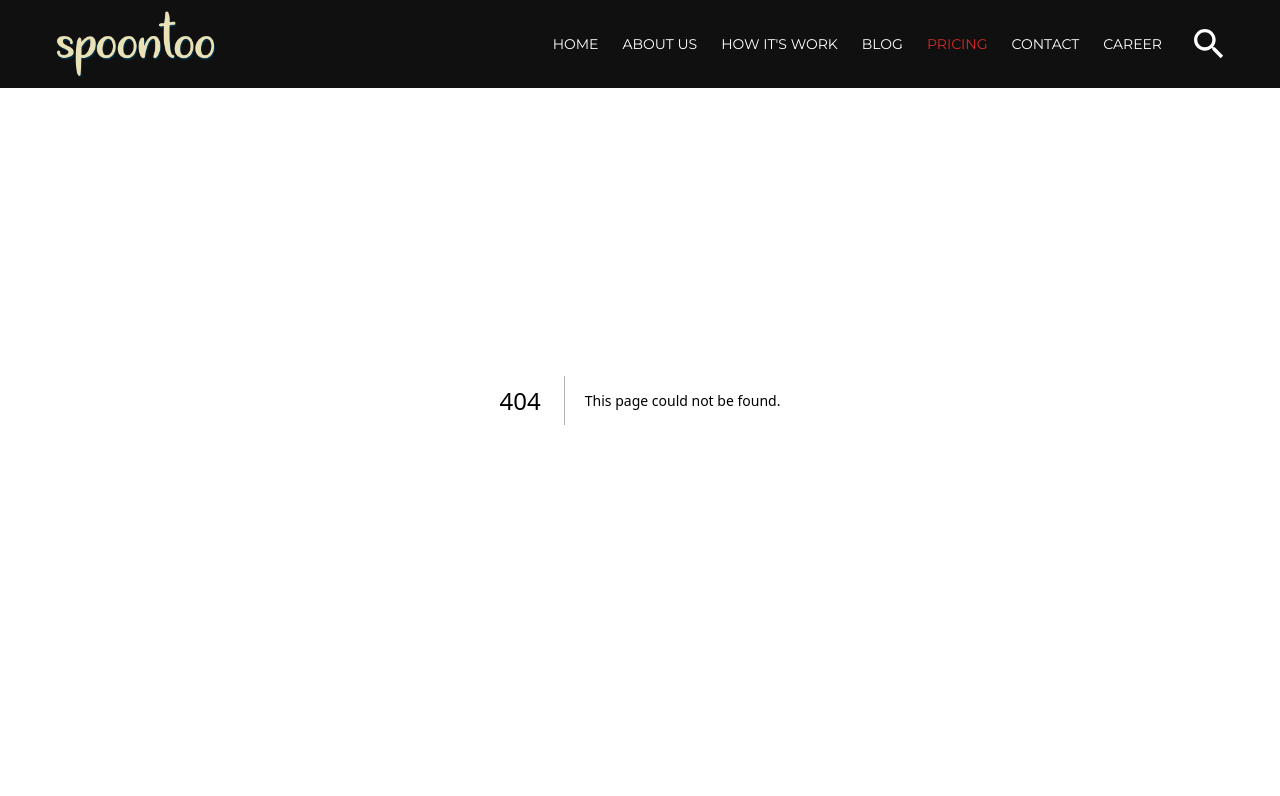
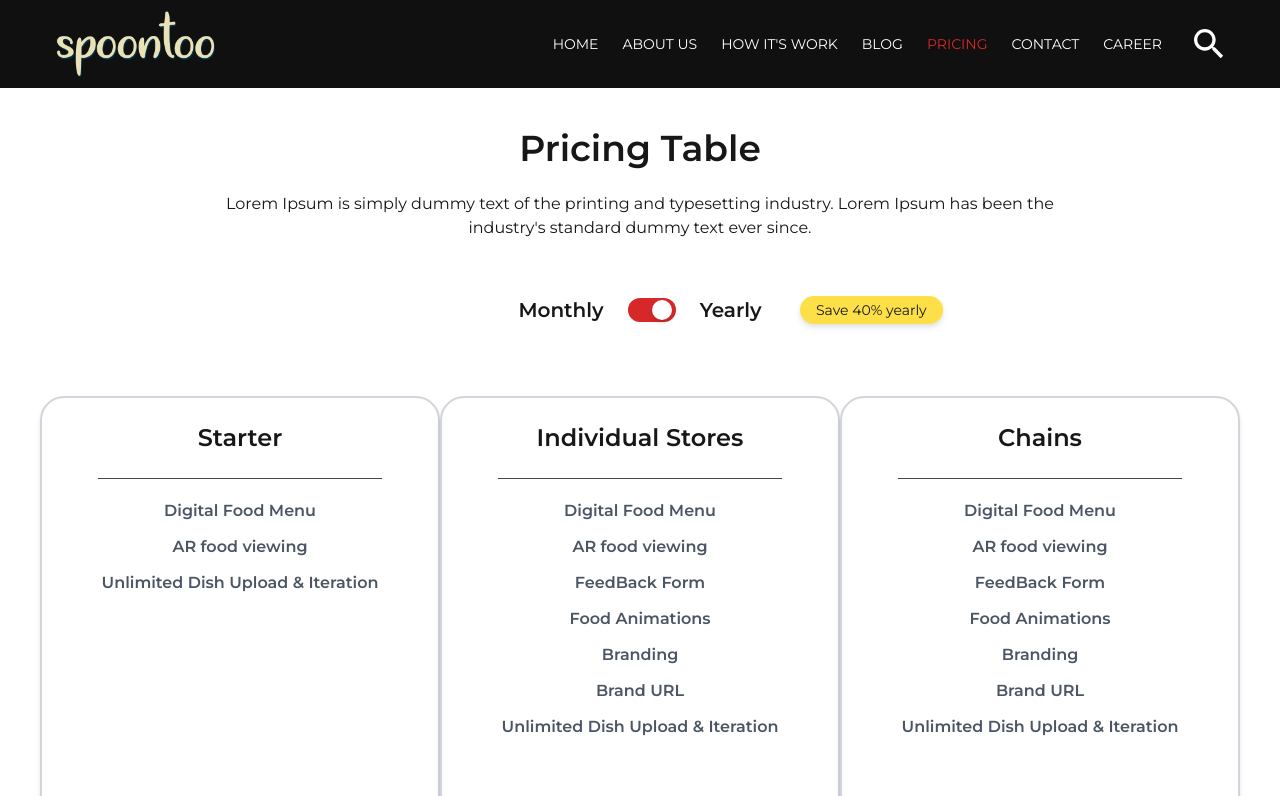
Before and after one commit to sudipblownfuse/spoontoo-dev, a Next.js app: page /pricing in a window 1280 px wide. Before the commit this address had no page. Shown: the top 796 px of the page. Built offline with nearby package versions, Linux system fonts and the light colour scheme.

Commit message:
added Pricing page

```diff
--- /dev/null
+++ b/app/pricing/page.jsx
@@ -0,0 +1,16 @@
+"use client";
+
+import HeadingSection from '@/components/PricingComponents/HeadingSection';
+import PricingSection from '@/components/PricingComponents/PricingSection';
+import React from 'react'
+
+const page = () => {
+  return (
+    <main className='w-full min-h-screen pt-[8vh]'>
+      <HeadingSection/>
+      <PricingSection/>
+    </main>
+  )
+}
+
+export default page
--- /dev/null
+++ b/components/PricingComponents/HeadingSection.jsx
@@ -0,0 +1,19 @@
+"use client";
+
+
+const HeadingSection = () => {
+  return (
+    <section className="w-full h-auto pt-16">
+      <div className="w-full width-container mx-auto px-5 flex flex-col items-center">
+        <h1 className="text-4xl font-semibold text-center">Pricing Table</h1>
+        <h6 className="w-[70%] py-6 text-center">
+          Lorem Ipsum is simply dummy text of the printing and typesetting
+          industry. Lorem Ipsum has been the industry's standard dummy text ever
+          since.
+        </h6>
+      </div>
+    </section>
+  );
+};
+
+export default HeadingSection;
--- /dev/null
+++ b/components/PricingComponents/PricingCards.jsx
@@ -0,0 +1,84 @@
+"use client";
+
+import React from "react";
+import { motion } from "framer-motion";
+
+const PricingCards = ({ isYearly }) => {
+
+  const packageData = [
+    {
+      name: "Starter",
+      offerings: [
+        "Digital Food Menu",
+        "AR food viewing",
+        "Unlimited Dish Upload & Iteration",
+      ],
+      price: 69,
+    },
+    {
+        name: "Individual Stores",
+        offerings: [
+          "Digital Food Menu",
+          "AR food viewing",
+          "FeedBack Form",
+          "Food Animations",
+          "Branding",
+          "Brand URL",
+          "Unlimited Dish Upload & Iteration",
+        ],
+        price: 100,
+      },
+      {
+        name: "Chains",
+        offerings: [
+          "Digital Food Menu",
+          "AR food viewing",
+          "FeedBack Form",
+          "Food Animations",
+          "Branding",
+          "Brand URL",
+          "Unlimited Dish Upload & Iteration",
+        ],
+        price: 400,
+      },
+  ];
+
+  return (
+    <div className="w-full width-container mx-auto px-10 flex justify-center items-center pt-16">
+      {packageData.map((item, index) => (
+        <div
+          key={index}
+          className="w-1/3 h-[540px] rounded-3xl flex flex-col justify-between items-center border-[2px] border-gray-300 shadow-md"
+        >
+          {/* Top section */}
+          <div className="w-full px-5 flex flex-col items-center">
+            <h3 className="text-2xl font-semibold py-6">{item.name}</h3>
+            <div className="h-[1px]  w-[80%] bg-[#464646]"></div>
+            <div className="w-full flex flex-col items-center gap-3 pt-5">
+              {item.offerings.map((offer, i) => (
+                <h5 className="font-semibold text-gray-600">{offer}</h5>
+              ))}
+            </div>
+          </div>
+
+          {/* Bottom Section */}
+          <div className="w-full px-5 flex flex-col items-center pb-9">
+            <h5 className="text-2xl font-semibold">${isYearly ? item.price : (item.price /12 * 1.4).toFixed()}.00</h5>
+            <motion.button
+              className="uppercase w-fit px-6 py-3 text-white bg-secondary rounded-md my-3"
+              initial={{ opacity: 0, y: 50 }}
+              whileInView={{ opacity: 1, y: 0 }}
+              transition={{ duration: 0.2, ease: "easeOut", delay: 0.3 }}
+              viewport={{ once: true }}
+              whileHover={{ scale: 1.05 }}
+            >
+              Get Started!
+            </motion.button>
+          </div>
+        </div>
+      ))}
+    </div>
+  );
+};
+
+export default PricingCards;
--- /dev/null
+++ b/components/PricingComponents/PricingSection.jsx
@@ -0,0 +1,42 @@
+"use client";
+
+import React, { useState } from "react";
+import PricingCards from "./PricingCards";
+
+const PricingSection = () => {
+  const [isYearly, setIsYearly] = useState(true);
+
+  return (
+    <section className="w-full h-auto pt-6">
+      <div className="w-full width-container mx-auto px-14 flex flex-col items-center">
+        {/* Toggler Button */}
+        <div className=" relative flex items-center justify-center">
+          <h5 className={`px-4 py-2 text-xl font-semibold`}>Monthly</h5>
+          <div
+            className={`relative w-12 h-6 flex items-center rounded-full mx-2 cursor-pointer drop-shadow-2xlshadow-4xl ${
+              isYearly ? "bg-secondary" : "bg-gray-300"
+            }`}
+            onClick={() => setIsYearly(!isYearly)}
+          >
+            <div
+              className={`absolute w-5 h-5 bg-white rounded-full shadow-md transform transition-transform duration-300 ${
+                isYearly ? "translate-x-6" : "translate-x-1"
+              }`}
+            ></div>
+          </div>
+          <h5 className={`px-4 py-2 text-xl font-semibold`}>Yearly</h5>
+          {/* Yearly Offer */}
+          <div className="absolute flex justify-center -right-[60%]">
+            <h6 className="relative text-sm px-4 py-1 bg-yellow-300 rounded-full drop-shadow-md">
+              Save 40% yearly
+            </h6>
+          </div>
+        </div>
+      </div>
+
+      <PricingCards isYearly={isYearly}/>
+    </section>
+  );
+};
+
+export default PricingSection;
```
